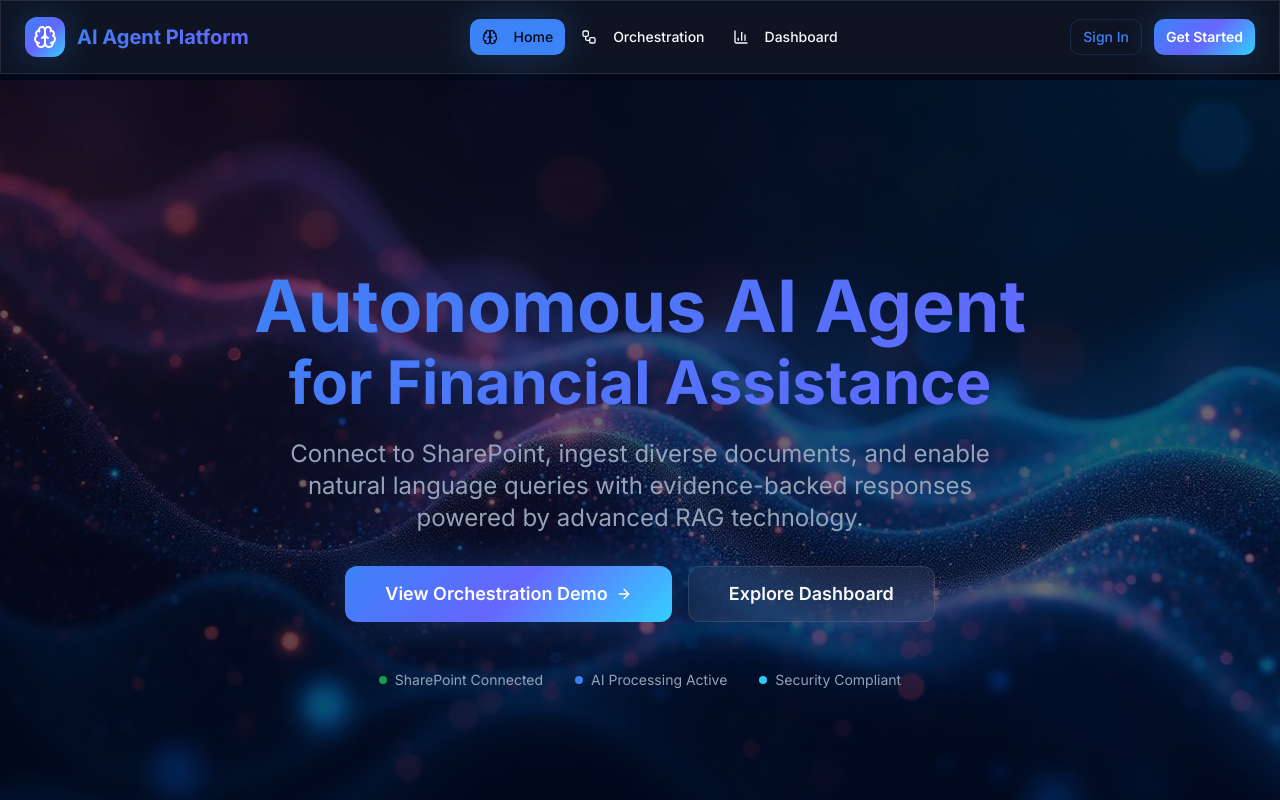
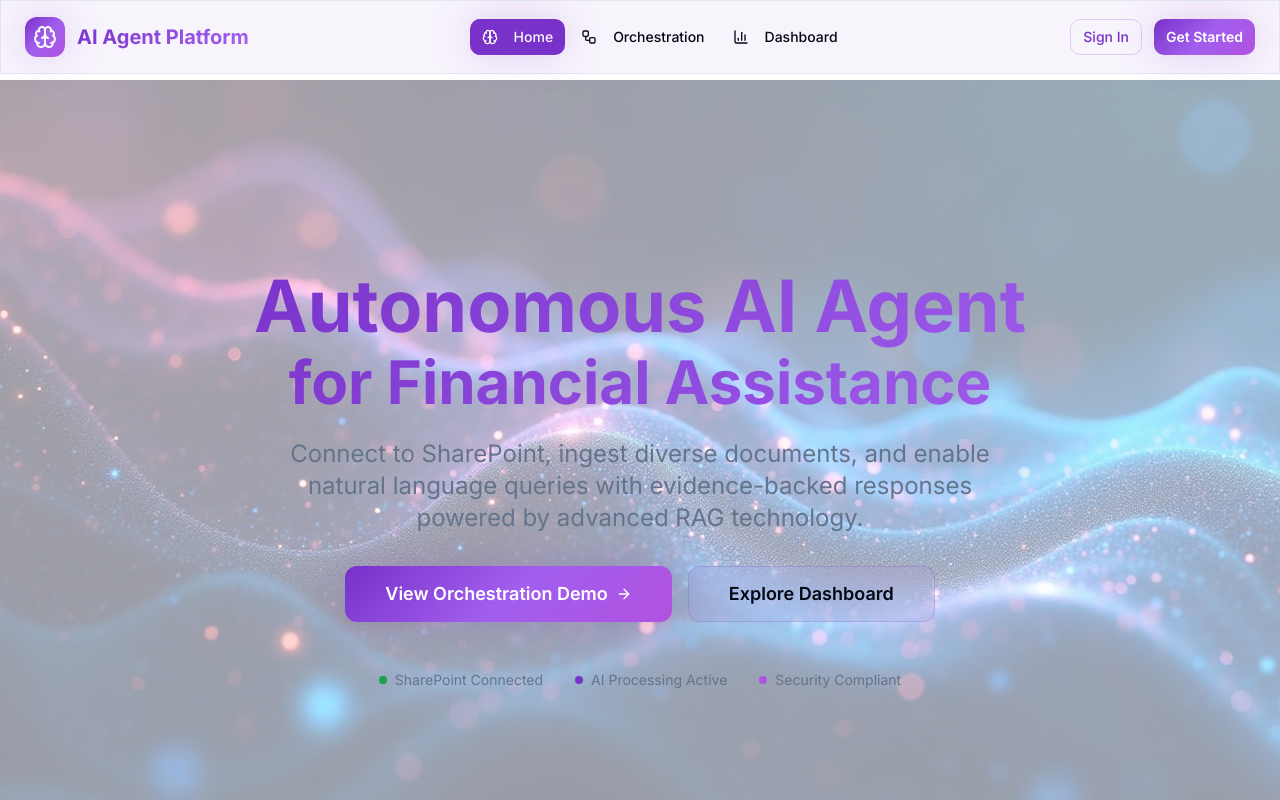
Before and after one commit to gshafd/ryze-insight-aid, a React (Vite) app: page / in a window 1280 px wide. Shown: the top 800 px of the page. Built offline with nearby package versions, Linux system fonts and the light colour scheme.

Commit message:
Refactor: Update theme to purple and white
Update the application's theme to use a white background with purple accents for text and buttons.

```diff
--- a/src/components/Navigation.tsx
+++ b/src/components/Navigation.tsx
@@ -12,12 +12,12 @@ const Navigation = () => {
   ];
 
   return (
-    <nav className="fixed top-0 w-full z-50 glass border-b border-white/10">
+    <nav className="fixed top-0 w-full z-50 glass border-b border-border">
       <div className="container mx-auto px-6 py-4">
         <div className="flex items-center justify-between">
           <Link to="/" className="flex items-center space-x-3">
             <div className="w-10 h-10 bg-gradient-hero rounded-lg flex items-center justify-center shadow-glow">
-              <Brain className="w-6 h-6 text-white" />
+              <Brain className="w-6 h-6 text-primary-foreground" />
             </div>
             <span className="text-xl font-bold gradient-text">AI Agent Platform</span>
           </Link>
--- a/src/index.css
+++ b/src/index.css
@@ -2,80 +2,80 @@
 @tailwind components;
 @tailwind utilities;
 
-/* AI Agent Workflow Platform Design System - Modern Dark Theme with Gradients */
+/* AI Agent Workflow Platform Design System - Clean White Theme with Purple Accents */
 
 @layer base {
   :root {
-    /* Core Brand Colors - Deep Space Theme */
-    --background: 222 84% 4.9%;
-    --foreground: 210 40% 98%;
+    /* Core Brand Colors - Clean White Theme with Purple Accents */
+    --background: 0 0% 100%;
+    --foreground: 224 71.4% 4.1%;
 
-    --card: 222 84% 6%;
-    --card-foreground: 210 40% 98%;
+    --card: 0 0% 100%;
+    --card-foreground: 224 71.4% 4.1%;
 
-    --popover: 222 84% 4.9%;
-    --popover-foreground: 210 40% 98%;
+    --popover: 0 0% 100%;
+    --popover-foreground: 224 71.4% 4.1%;
 
-    /* Primary - Electric Blue to Purple Gradient */
-    --primary: 217 91% 59.8%;
-    --primary-foreground: 222.2 84% 4.9%;
-    --primary-glow: 240 100% 70%;
+    /* Primary - Purple Theme */
+    --primary: 268 61% 49%;
+    --primary-foreground: 0 0% 98%;
+    --primary-glow: 268 80% 65%;
 
-    /* Secondary - Muted Purple */
-    --secondary: 217.2 32.6% 17.5%;
-    --secondary-foreground: 210 40% 98%;
+    /* Secondary - Light Purple */
+    --secondary: 268 20% 95%;
+    --secondary-foreground: 268 61% 25%;
 
-    /* Muted - Subtle Dark */
-    --muted: 217.2 32.6% 15%;
-    --muted-foreground: 215 20.2% 65.1%;
+    /* Muted - Subtle Gray */
+    --muted: 210 40% 96%;
+    --muted-foreground: 215.4 16.3% 46.9%;
 
-    /* Accent - Electric Cyan */
-    --accent: 194 100% 60%;
-    --accent-foreground: 222.2 84% 4.9%;
-    --accent-glow: 194 100% 80%;
+    /* Accent - Complementary Purple */
+    --accent: 280 70% 60%;
+    --accent-foreground: 0 0% 98%;
+    --accent-glow: 280 90% 75%;
 
     /* Status Colors */
     --destructive: 0 84.2% 60.2%;
-    --destructive-foreground: 210 40% 98%;
+    --destructive-foreground: 0 0% 98%;
 
     --success: 142 76% 36%;
-    --success-foreground: 210 40% 98%;
+    --success-foreground: 0 0% 98%;
 
     --warning: 45 93% 47%;
-    --warning-foreground: 222.2 84% 4.9%;
+    --warning-foreground: 0 0% 98%;
 
     /* UI Elements */
-    --border: 217.2 32.6% 17.5%;
-    --input: 217.2 32.6% 17.5%;
-    --ring: 217 91% 59.8%;
+    --border: 214.3 31.8% 91.4%;
+    --input: 214.3 31.8% 91.4%;
+    --ring: 268 61% 49%;
 
     --radius: 0.75rem;
 
     /* Custom Gradients */
     --gradient-primary: linear-gradient(135deg, hsl(var(--primary)), hsl(var(--primary-glow)));
-    --gradient-hero: linear-gradient(135deg, hsl(217 91% 59.8%) 0%, hsl(240 100% 70%) 50%, hsl(194 100% 60%) 100%);
-    --gradient-card: linear-gradient(145deg, hsl(222 84% 6%), hsl(217.2 32.6% 8%));
-    --gradient-subtle: linear-gradient(180deg, hsl(222 84% 4.9%), hsl(217.2 32.6% 7%));
+    --gradient-hero: linear-gradient(135deg, hsl(268 61% 49%) 0%, hsl(268 80% 65%) 50%, hsl(280 70% 60%) 100%);
+    --gradient-card: linear-gradient(145deg, hsl(0 0% 100%), hsl(268 20% 98%));
+    --gradient-subtle: linear-gradient(180deg, hsl(0 0% 100%), hsl(268 10% 98%));
 
-    /* Shadows with Glow Effects */
-    --shadow-glow: 0 0 40px hsl(var(--primary) / 0.3);
-    --shadow-accent-glow: 0 0 30px hsl(var(--accent) / 0.4);
-    --shadow-card: 0 10px 30px -10px hsl(222 84% 4.9% / 0.4);
-    --shadow-elegant: 0 20px 40px -12px hsl(222 84% 4.9% / 0.6);
+    /* Shadows with Purple Glow Effects */
+    --shadow-glow: 0 0 40px hsl(var(--primary) / 0.2);
+    --shadow-accent-glow: 0 0 30px hsl(var(--accent) / 0.3);
+    --shadow-card: 0 10px 30px -10px hsl(268 61% 49% / 0.1);
+    --shadow-elegant: 0 20px 40px -12px hsl(268 61% 49% / 0.15);
 
     /* Animations */
     --transition-smooth: all 0.3s cubic-bezier(0.4, 0, 0.2, 1);
     --transition-bounce: all 0.5s cubic-bezier(0.68, -0.55, 0.265, 1.55);
 
-    /* Sidebar (keeping existing) */
-    --sidebar-background: 222 84% 4.9%;
-    --sidebar-foreground: 210 40% 98%;
-    --sidebar-primary: 217 91% 59.8%;
-    --sidebar-primary-foreground: 222.2 84% 4.9%;
-    --sidebar-accent: 217.2 32.6% 17.5%;
-    --sidebar-accent-foreground: 210 40% 98%;
-    --sidebar-border: 217.2 32.6% 17.5%;
-    --sidebar-ring: 217.2 91.2% 59.8%;
+    /* Sidebar - Light Purple Theme */
+    --sidebar-background: 0 0% 100%;
+    --sidebar-foreground: 224 71.4% 4.1%;
+    --sidebar-primary: 268 61% 49%;
+    --sidebar-primary-foreground: 0 0% 98%;
+    --sidebar-accent: 268 20% 95%;
+    --sidebar-accent-foreground: 268 61% 25%;
+    --sidebar-border: 214.3 31.8% 91.4%;
+    --sidebar-ring: 268 61% 49%;
   }
 }
 
@@ -120,7 +120,7 @@
 
   /* Glass Effect */
   .glass {
-    @apply backdrop-blur-xl bg-white/5 border border-white/10;
+    @apply backdrop-blur-xl bg-primary/5 border border-primary/20;
   }
 
   /* Animated Gradient Text */
```
